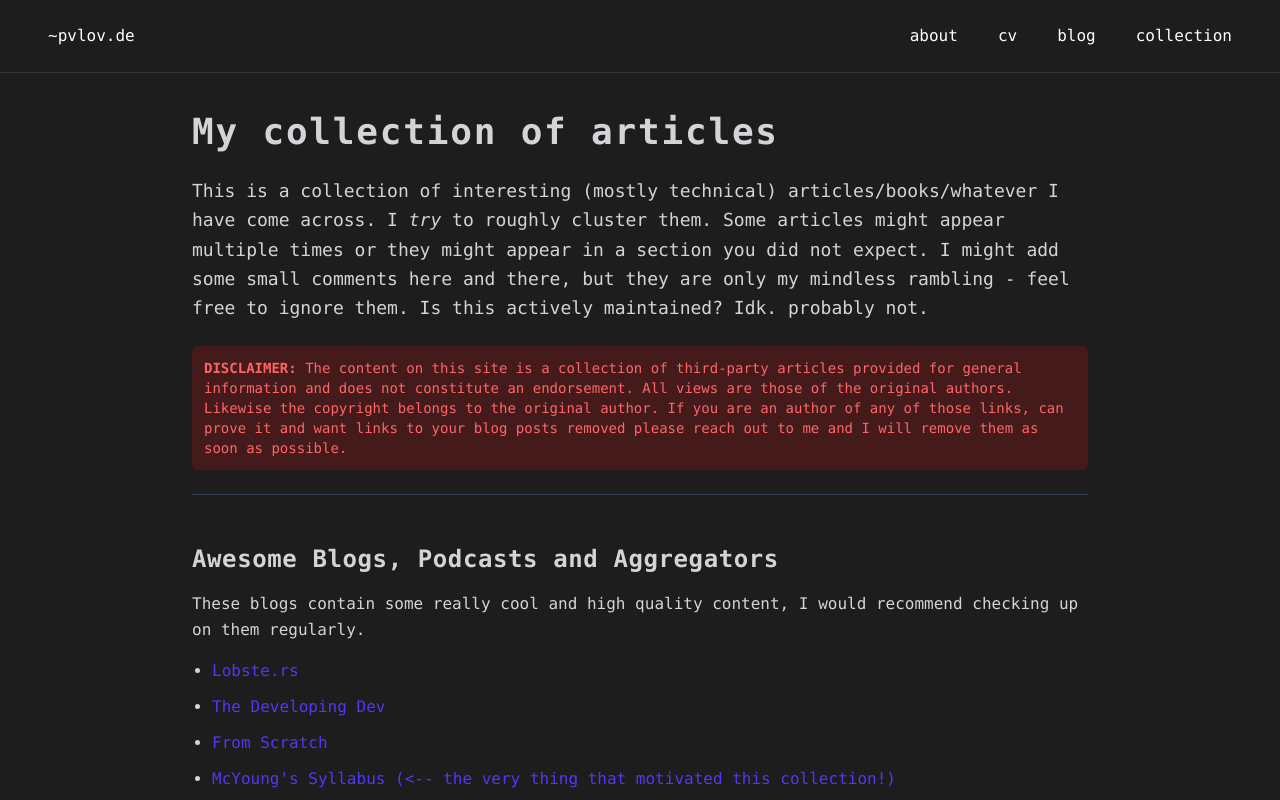
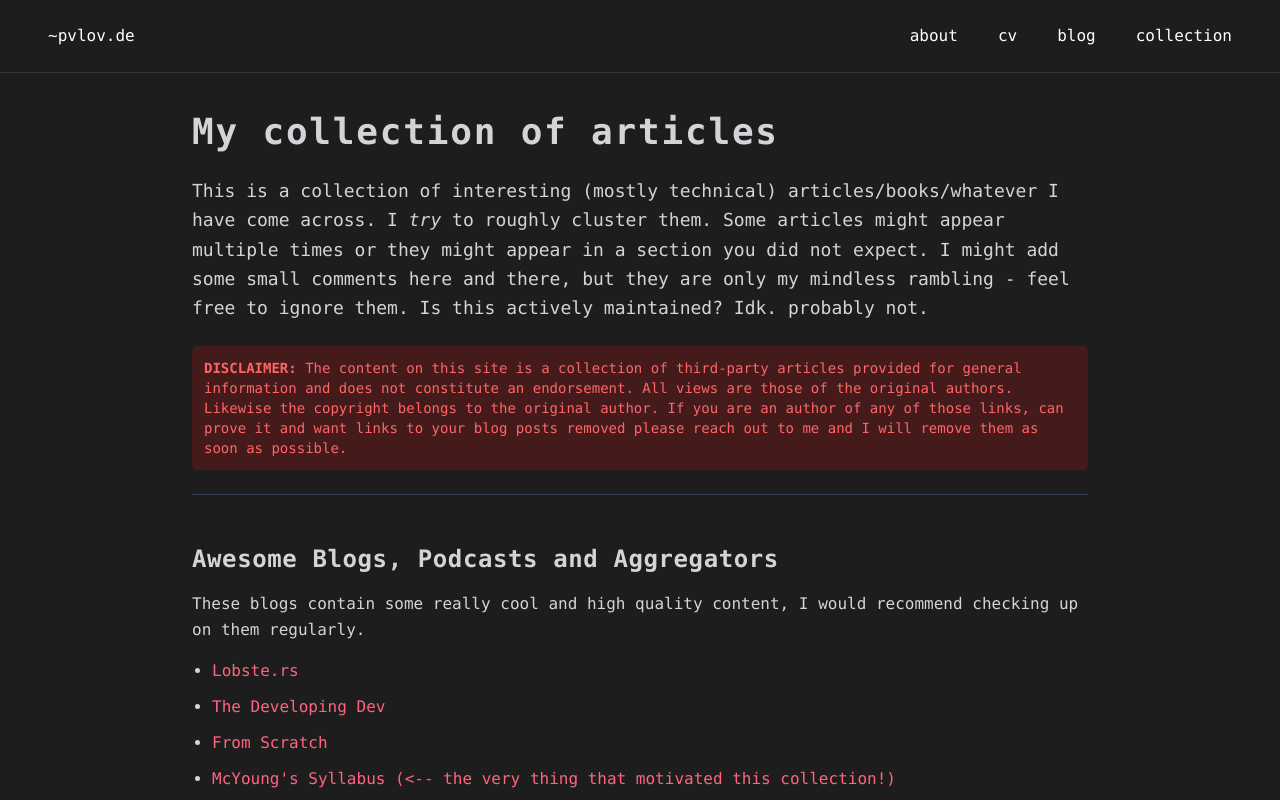
Before and after one commit to pvlov/website, a React (Vite) app in the folder website/: page /collection in a window 1280 px wide. Shown: the top 800 px of the page. Built offline with nearby package versions, Linux system fonts and the light colour scheme.

Commit message:
update colors

```diff
--- a/website/src/sections/Collection.tsx
+++ b/website/src/sections/Collection.tsx
@@ -779,7 +779,7 @@
                         href={link.href}
                         target="_blank"
                         rel="noopener noreferrer"
-                        className="text-indigo-600 transition-colors duration-200"
+                        className="text-rose-400 transition-colors duration-200"
                       >
                         {link.isItalic ? <i>{link.text}</i> : link.text}
                       </a>
@@ -813,7 +813,7 @@
                             href={link.href}
                             target="_blank"
                             rel="noopener noreferrer"
-                            className="text-indigo-600 transition-colors duration-200"
+                            className="text-rose-400 transition-colors duration-200"
                           >
                             {link.text}
                           </a>
```
